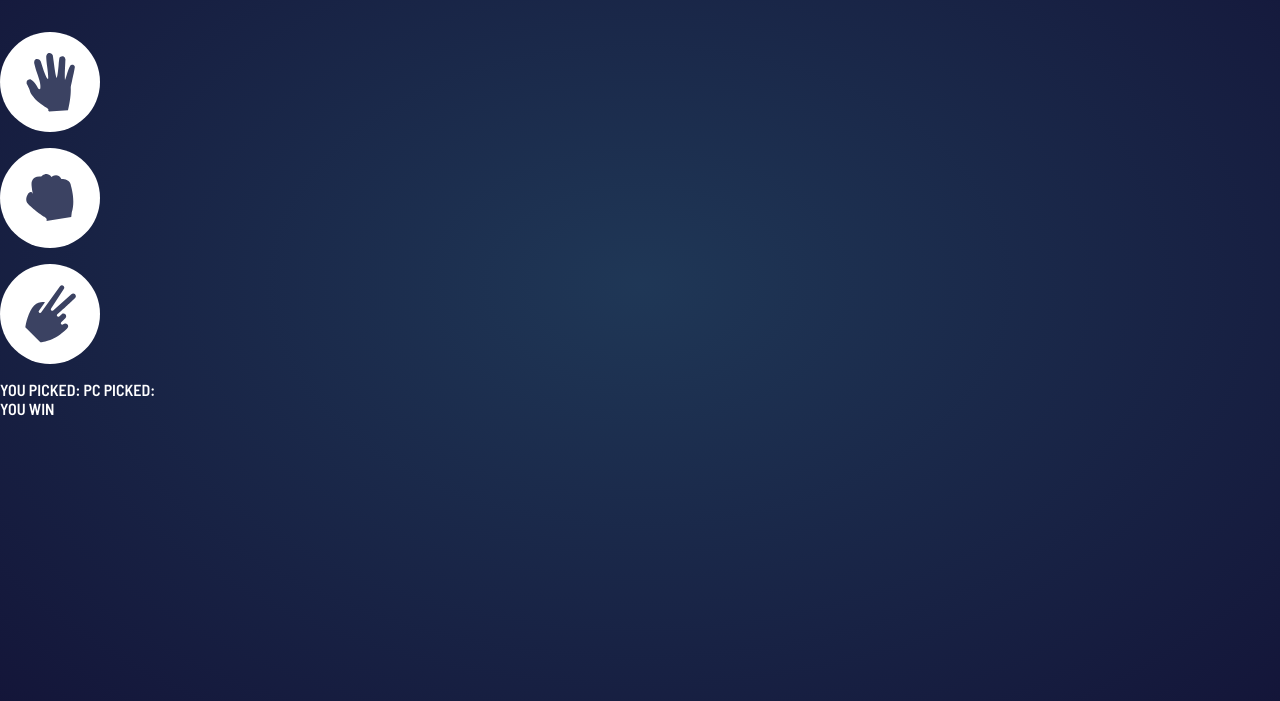
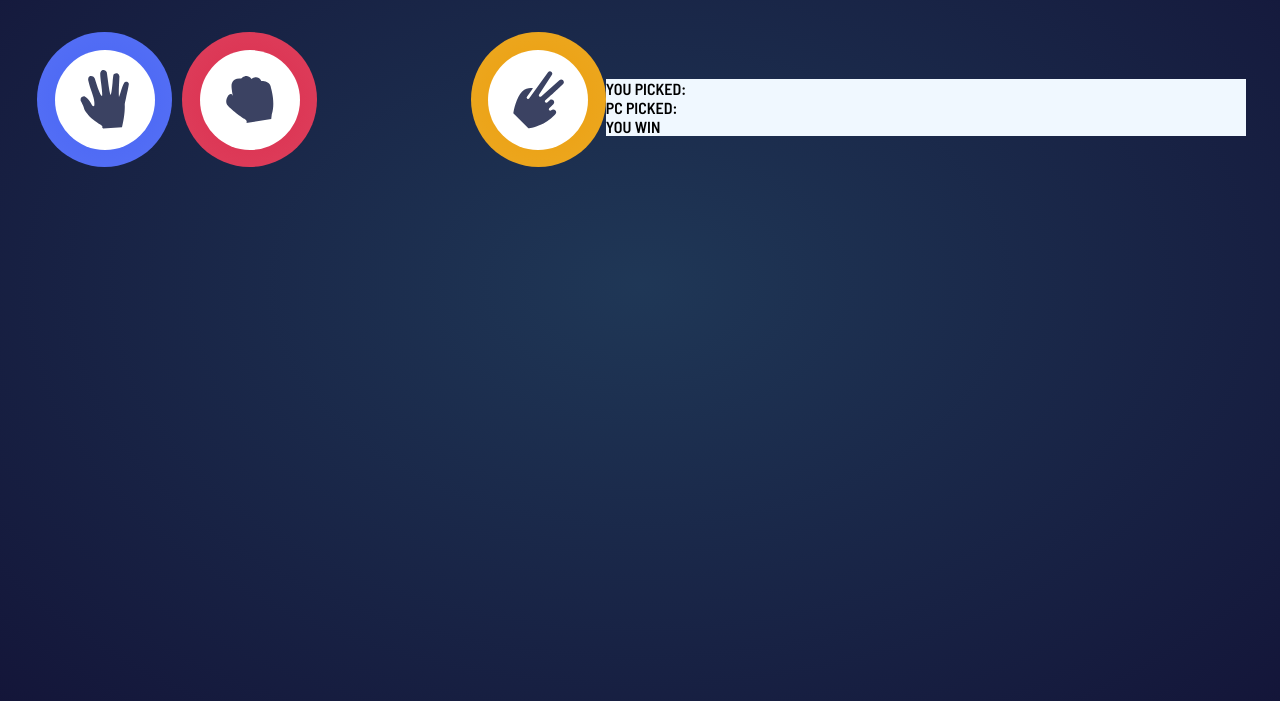
Before and after one commit to FerrandoCarlos/piedra-papel-tijeras, a plain HTML site: page index.html in a window 1280 px wide. Shown: the part 131-832 px from the top of the page. Drawn offline with Linux system fonts and the light colour scheme.

Commit message:
se inicia a dar estilos CSS al main, se reestructura HTML

```diff
--- a/css/styles.css
+++ b/css/styles.css
@@ -68,7 +68,50 @@ body{
 }
 /* FIN HEADER */
 
+/* MAIN */
+.game-items{
+    display: flex;
+    flex-direction: row;
+    flex-wrap: wrap;
+    justify-content: center;
+    align-items: center;
+}
+.game-item__paper{
+    width: 135px;
+    height: 135px;
+    border-radius: 50%;
+    background-image:radial-gradient(var(--Paper-gradient)) ;
+    display: flex;
+    align-items: center;
+    justify-content: center;
+    margin-bottom: 1rem;
+    margin-left: 3px;
+}
 
+.game-item__rock{
+    width: 135px;
+    height: 135px;
+    border-radius: 50%;
+    background-image:radial-gradient(var(--rock-gradient)) ;
+    display: flex;
+    align-items: center;
+    justify-content: center;
+    margin-bottom: 1rem;
+    margin-left: 10px;
+
+}
+
+.game-item__scissors{
+    width: 135px;
+    height: 135px;
+    border-radius: 50%;
+    background-image:radial-gradient(var(--scissors-gradient)) ;
+    display: flex;
+    align-items: center;
+    justify-content: center;
+    margin-bottom: 1rem;
+    margin-left: 12%;
+}
 
 .game-item{
     display: flex;
@@ -78,13 +121,16 @@ body{
     width: 100px;
     height: 100px;
     border-radius: 50%;
-    margin-bottom: 1rem;
+
 }
-
 .game-item__image{
     pointer-events: none;
 }
-
-header{
-
+.selection-wrapper{
+    background-color: aliceblue;
+    width: 50%;
+    top: 50%;
+    right: 50%;
+    color: black;
 }
+/* FIN MAIN */
--- a/index.html
+++ b/index.html
@@ -16,7 +16,7 @@
             <span class="score">YOU SCORE:</span>
             <span class="score-number" id="points-user">0</span>
           </div>
-          <img class="logo-img" src="./assets/images/logo.svg" alt="logo">
+          <img class="logo-img" src="./assets/images/logo.svg" alt="logo" />
           <div class="points">
             <span class="score">PC SCORE:</span>
             <span class="score-number" id="points-pc">0</span>
@@ -28,6 +28,7 @@
     <main>
       <div id="game-items" class="game-items">
         <!-- iconos -->
+        <div class="game-item__paper">
           <div class="game-item" data-item="paper">
             <img
               src="./assets/images/icon-paper.svg"
@@ -35,6 +36,8 @@
               class="game-item__image"
             />
           </div>
+        </div>
+        <div class="game-item__rock">
           <div class="game-item" data-item="rock">
             <img
               src="./assets/images/icon-rock.svg"
@@ -42,6 +45,8 @@
               class="game-item__image"
             />
           </div>
+        </div>
+        <div class="game-item__scissors">
           <div class="game-item" data-item="scissors">
             <img
               src="./assets/images/icon-scissors.svg"
@@ -49,12 +54,19 @@
               class="game-item__image"
             />
           </div>
+        </div>
         <!-- elección -->
+        <div class="selection-wrapper">
+          <div class="you-selection">
             <span>YOU PICKED:</span>
             <span id="user-picked"></span>
+          </div>
+          <div class="pc-selection">
             <span>PC PICKED:</span>
             <span id="pc-picked"></span>
+          </div>
           <p id="result">YOU WIN</p>
+        </div>
       </div>
     </main>
     <!-- SCRIPTS -->
```
Lines whose indentation alone changed are shown as unchanged.
